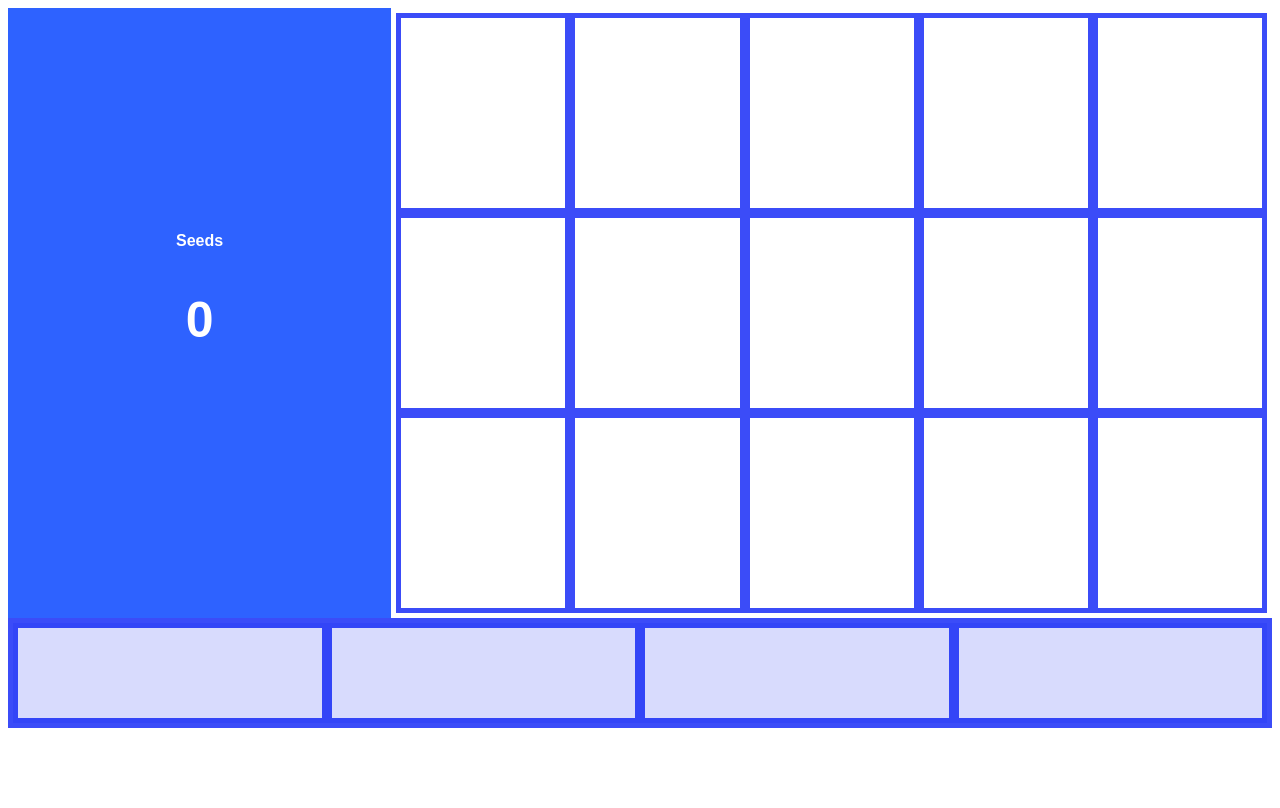
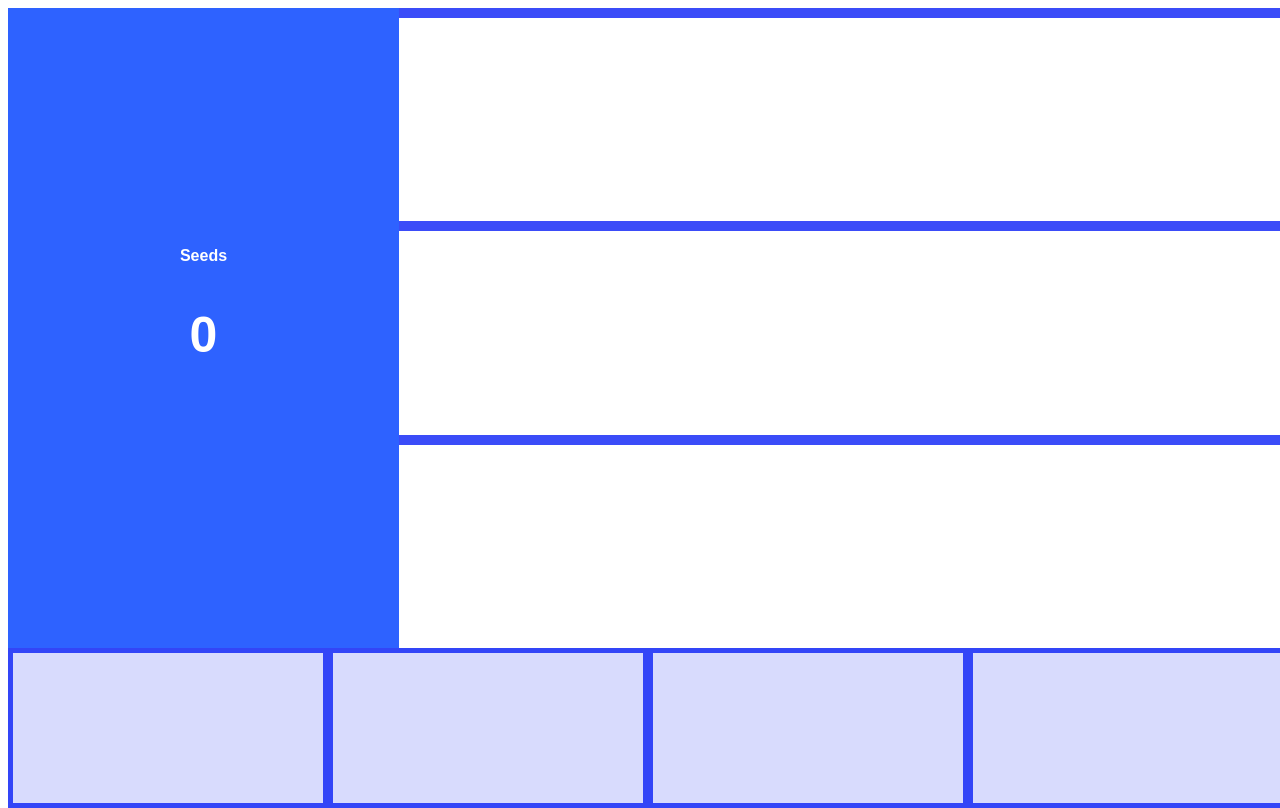
Before and after one commit to ilsed06/Iris, a plain HTML site: page index.html in a window 1280 px wide. Drawn offline with Linux system fonts and the light colour scheme.

Commit message:
Update style.css
fixed layout/style issues. added first background test

```diff
--- a/style.css
+++ b/style.css
@@ -1,26 +1,24 @@
-html {
+html, body {
   height: 100%;
   width: 100%;
 }
 
 .grid-container {
   display: grid;
+  border: 0px solid rgba(10, 32, 247, 0.8);
   grid-template-columns: auto auto auto auto auto;
   background-image: url("Hackviolet_Background1.jpg");
   background-size: contain;
-  padding: 5px;
   width: 70%;
-  height: 600px;
+  height: 100%;
 }
 
 .grid-profile {
   display: grid;
   grid-template-columns: auto auto auto auto;
   background-color: rgba(10, 32, 247, 0.8);
-  padding: 5px;
-
-  width: 2000px;
-  height: 100px;
+  height: 100%;
+  width: 100%;
 }
 
 .pgrid-item {
@@ -32,8 +30,7 @@ html {
 }
 
 .grid-item {
-  border: 5px solid rgba(10, 32, 247, 0.8);
-  padding: 20px;
+  border-top: 10px solid rgba(10, 32, 247, 0.8);
   font-size: 30px;
   text-align: center;
 }
@@ -41,6 +38,8 @@ html {
 .content {
   display: flex;
   justify-content: center;
+  height: 80%;
+  width: 100%;
 }
 
 .Counter {
@@ -53,6 +52,7 @@ html {
 .profile {
   display: flex;
   justify-content: center;
+  height: 20%;
   bottom: 0;
 }
 
@@ -61,8 +61,6 @@ html {
   justify-content: center;
   background-color: #2e62ff;
   width: 30%;
-  height: 600px;
-  /*margin-top: 20px; */
   padding: 5px;
   flex-direction: column;
 }
```
